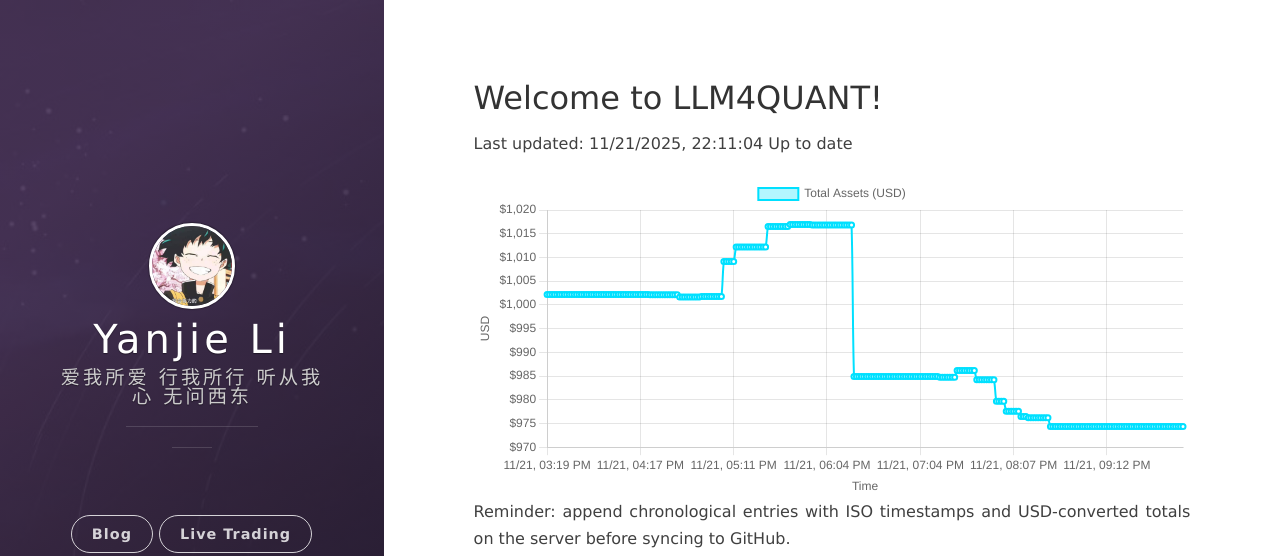
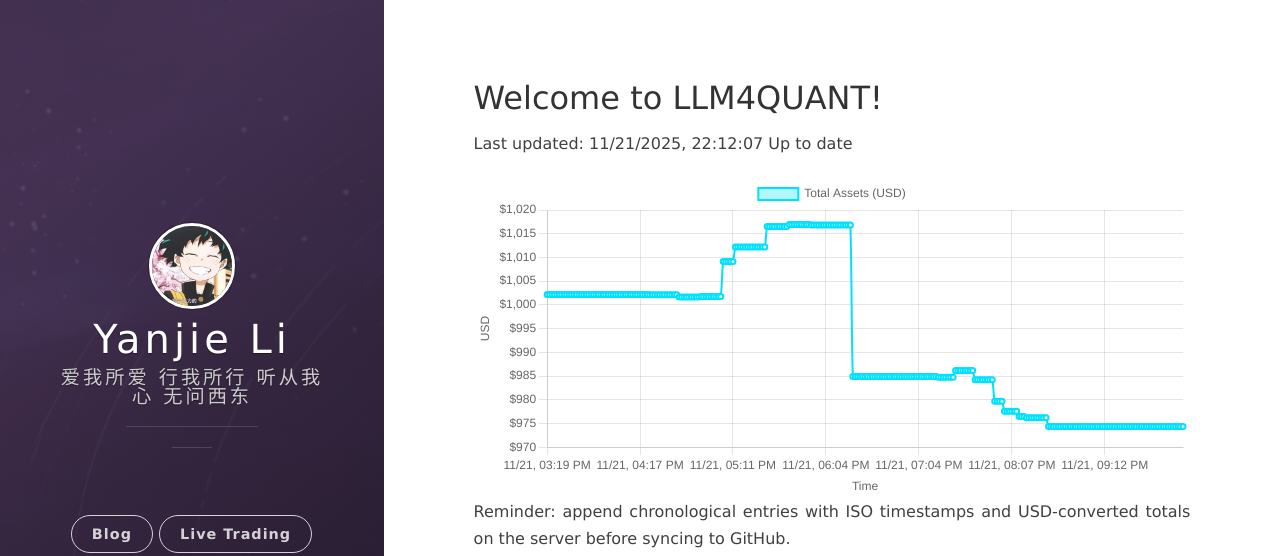
Before and after one commit to leeyegy/leeyegy.github.io, a Jekyll site: the page built from live-trading.html, in a window 1280 px wide. Shown: the top 556 px of the page. Built offline with Jekyll 4.4.1, drawn with Linux system fonts in a browser that asks for light colours; nearby versions of some CDN libraries.

Commit message:
AccountMonitor: update balance history 2025-11-22T06:12:07+08:00

```diff
--- a/assets/data/binance/balance-history.json
+++ b/assets/data/binance/balance-history.json
@@ -1,5 +1,5 @@
 {
-  "generatedAt": "2025-11-22T06:11:04+08:00",
+  "generatedAt": "2025-11-22T06:12:07+08:00",
   "asset": "total_usd_value",
   "history": [
     {
@@ -1041,6 +1041,10 @@
     {
       "timestamp": "2025-11-22T06:11:04+08:00",
       "totalUsd": 974.36593718
+    },
+    {
+      "timestamp": "2025-11-22T06:12:07+08:00",
+      "totalUsd": 974.36593718
     }
   ]
 }
```
